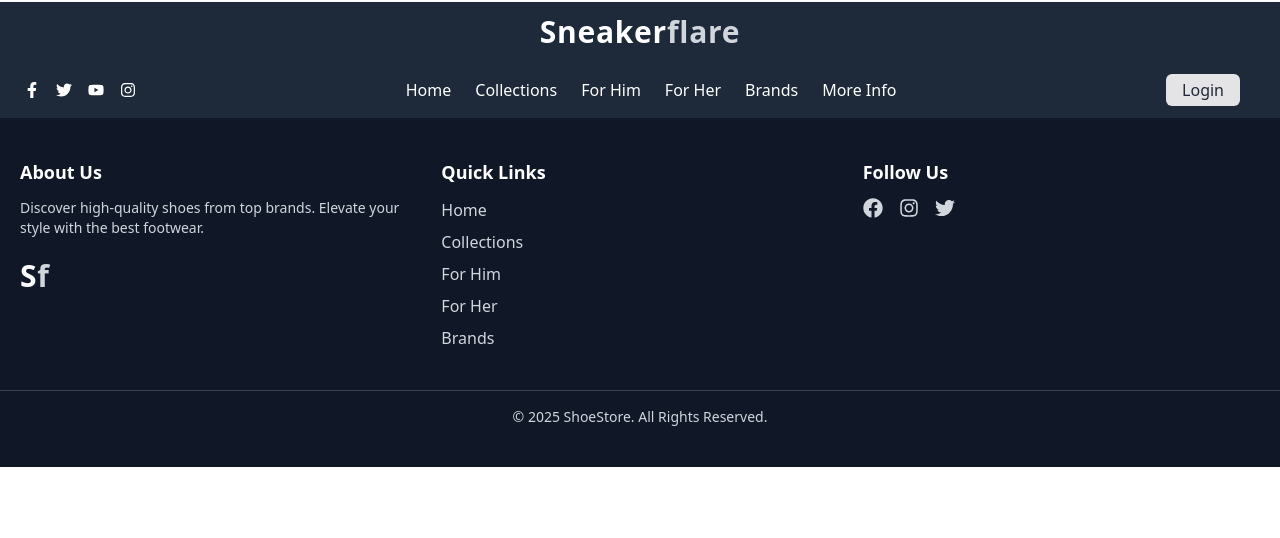
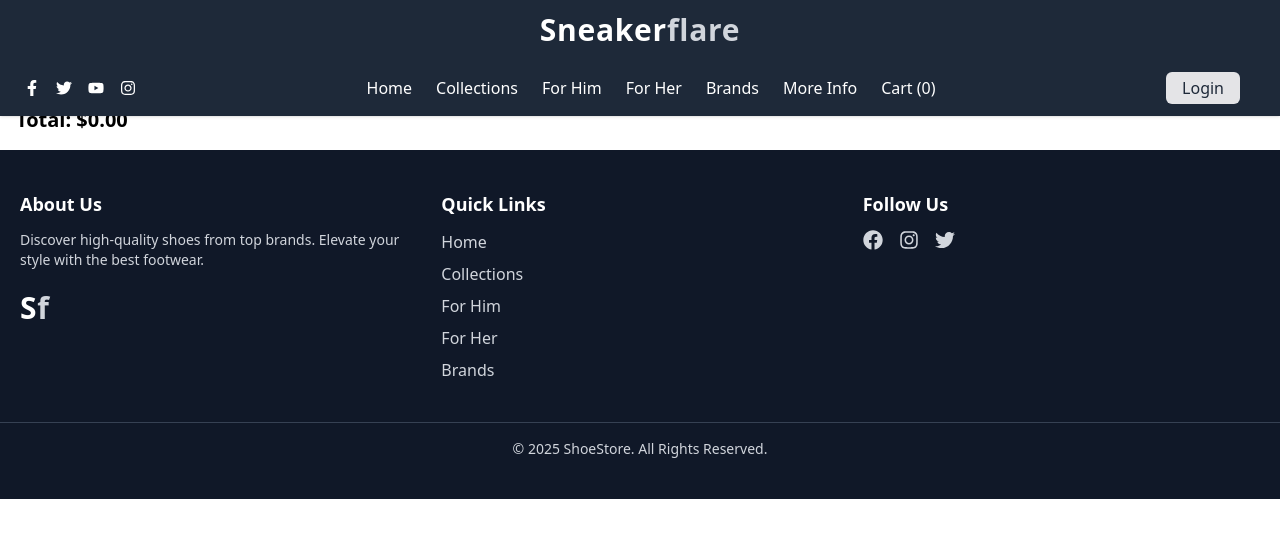
Before and after one commit to Vishalpatil0111/ShoesFlare, a React (Vite) app: page /cart in a window 1280 px wide. Shown: the top 538 px of the page. Built offline with nearby package versions, Linux system fonts and the light colour scheme.

Commit message:
Cart Page

```diff
--- a/src/App.jsx
+++ b/src/App.jsx
@@ -9,7 +9,7 @@ import Womens from './pages/Womens';
 import BrandsP from './pages/BrandsP';
 import ProductDetails from './components/Details-Page/Productdetails'; // Directly using ProductDetails
 import ScrollTop from './components/Scrolltop';
-import Cart from './pages/Cart';
+import CartPage from './pages/CartPage';
 function App() {
   return (
     <div className='pt-[2px] w-full h-screen'>
@@ -23,7 +23,7 @@ function App() {
         <Route path="/brandsproduct" element={<BrandsP />} />
         <Route path="/productdetails" element={<ProductDetails />} />
         <Route path="/productdetails/:id" element={<ProductDetails />} />
-
+        <Route path="/cart" element={<CartPage />} />
       </Routes>
       <Footer />
     </div>
--- /dev/null
+++ b/src/components/CartContext.jsx
@@ -0,0 +1,45 @@
+import { createContext, useState } from "react";
+
+export const CartContext = createContext();
+
+export const CartProvider = ({ children }) => {
+    const [cart, setCart] = useState([]);
+
+    // Add product to cart
+    const addToCart = (product) => {
+        setCart((prevCart) => {
+            const existingItem = prevCart.find((item) => item.id === product.id);
+            if (existingItem) {
+                return prevCart.map((item) =>
+                    item.id === product.id ? { ...item, quantity: item.quantity + 1 } : item
+                );
+            }
+            return [...prevCart, { ...product, quantity: 1 }];
+        });
+    };
+
+    // Remove product from cart
+    const removeFromCart = (id) => {
+        setCart((prevCart) => prevCart.filter((item) => item.id !== id));
+    };
+
+    // Update quantity
+    const updateQuantity = (id, change) => {
+        setCart((prevCart) =>
+            prevCart.map((item) =>
+                item.id === id
+                    ? { ...item, quantity: Math.max(1, item.quantity + change) }
+                    : item
+            )
+        );
+    };
+
+    // Calculate total price
+    const totalPrice = cart.reduce((total, item) => total + item.price * item.quantity, 0);
+
+    return (
+        <CartContext.Provider value={{ cart, addToCart, removeFromCart, updateQuantity, totalPrice }}>
+            {children}
+        </CartContext.Provider>
+    );
+};
--- a/src/components/Mens-page/ProductGridSlider.jsx
+++ b/src/components/Mens-page/ProductGridSlider.jsx
@@ -5,6 +5,9 @@ import { ChevronLeft, ChevronRight } from "lucide-react";
 import "swiper/css";
 import "swiper/css/navigation";
 import { useNavigate } from "react-router-dom";
+import { useContext } from "react";
+import { CartContext } from "../CartContext";
+
 
 const ProductGridSlider = ({ products }) => {
     const navigate = useNavigate();
@@ -21,6 +24,9 @@ const ProductGridSlider = ({ products }) => {
         return acc;
     }, {});
 
+
+
+        const { addToCart } = useContext(CartContext);
         return (
             <div className="w-full p-4 flex flex-col gap-8">
                 {Object.entries(groupedProducts).map(([category, products]) => {
@@ -61,8 +67,7 @@ const ProductGridSlider = ({ products }) => {
 
                                             {/* Overlay on Hover */}
                                             <div
-                                            className={`absolute bottom-0 left-0 w-full h-full  bg-opacity-20 flex justify-center items-center transition-opacity duration-300 ${
-                                                hoveredProduct === product.id ? "opacity-100" : "opacity-0"
+                                                className={`absolute bottom-0 left-0 w-full h-full  bg-opacity-20 flex justify-center items-center transition-opacity duration-300 ${hoveredProduct === product.id ? "opacity-100" : "opacity-0"
                                                     }`}
                                             >
                                                 <button
@@ -86,7 +91,7 @@ const ProductGridSlider = ({ products }) => {
                                             <button className="px-4 py-2 text-black bg-amber-100 rounded-md transition hover:bg-amber-300">
                                                 Buy Now
                                             </button>
-                                        <button onClick={()=>handleCartDetails(product)} className="px-4 py-2 text-black bg-amber-100 rounded-md transition hover:bg-amber-300">
+                                            <button  onClick={() => addToCart(product)} className="px-4 py-2 text-black bg-amber-100 rounded-md transition hover:bg-amber-300">
                                                 Add to Cart
                                             </button>
                                         </div>
@@ -110,4 +115,5 @@ const ProductGridSlider = ({ products }) => {
         );
     };
 
+
 export default ProductGridSlider;
--- a/src/components/Navbar.jsx
+++ b/src/components/Navbar.jsx
@@ -1,12 +1,16 @@
 import { useState } from "react";
 import { Link } from "react-router-dom";
 import { FaFacebookF, FaTwitter, FaYoutube, FaInstagram, FaBars, FaTimes } from "react-icons/fa";
+import { CartContext } from "./CartContext";
+import { useContext } from "react";
 
 const Navbar = () => {
     const [menuOpen, setMenuOpen] = useState(false);
+    const { cart } = useContext(CartContext);
 
     return (
-        <header className="w-full bg-gray-800 shadow-sm">
+      <div className="fixed top-0 left-0 w-full z-100">
+          <header className="w-full bg-gray-800 shadow-sm">
             {/* Top Section - Logo Centered */}
             <div className="flex justify-center py-3">
                 <Link to="/" className="text-3xl font-bold tracking-wide whitespace-nowrap">
@@ -32,6 +36,9 @@ const Navbar = () => {
                     <Link to="/women" className="hover:text-yellow-600">For Her</Link>
                     <Link to="/brandsproduct" className="hover:text-yellow-600">Brands</Link>
                     <Link to="/info" className="hover:text-yellow-600">More Info</Link>
+                    <Link to="/cart" className="relative text-white">
+                        Cart ({cart.length})
+                    </Link>
                 </div>
 
                 {/* Login & Mobile Menu Button */}
@@ -51,9 +58,14 @@ const Navbar = () => {
                 <Link to="/women" className="text-white hover:text-yellow-500 py-2" onClick={() => setMenuOpen(false)}>For Her</Link>
                 <Link to="/brandsproduct" className="text-white hover:text-yellow-500 py-2" onClick={() => setMenuOpen(false)}>Brands</Link>
                 <Link to="/info" className="text-white hover:text-yellow-500 py-2" onClick={() => setMenuOpen(false)}>More Info</Link>
+                <Link to="/cart" className="relative text-white">
+                    Cart ({cart.length})
+                </Link>
+
                 <button className="w-full px-4 py-2 mt-3 rounded-md bg-zinc-200 text-gray-800" onClick={() => setMenuOpen(false)}>Login</button>
             </div>
         </header>
+      </div>
     );
 };
 
--- a/src/main.jsx
+++ b/src/main.jsx
@@ -4,14 +4,17 @@ import './index.css'
 import App from './App.jsx'
 import { BrowserRouter } from 'react-router-dom'
 import { ProductProvider } from '../utlis/ProductContextData.jsx'
+import { CartProvider } from './components/CartContext.jsx'
 
 createRoot(document.getElementById('root')).render(
 
     <BrowserRouter>
         <ProductProvider>
-            <App />
+            <CartProvider>
+                <App />
+           </CartProvider>
         </ProductProvider>
-    </BrowserRouter>
+    </BrowserRouter >
 
 
 )
--- /dev/null
+++ b/src/pages/CartPage.jsx
@@ -0,0 +1,55 @@
+import React, { useContext } from "react";
+import { CartContext } from "../components/CartContext";
+
+const CartPage = () => {
+    const { cart, removeFromCart, updateQuantity, totalPrice } = useContext(CartContext);
+
+    return (
+        <div className="p-4">
+            <h1 className="text-2xl font-bold mb-4">Shopping Cart</h1>
+
+            {cart.length === 0 ? (
+                <p>Your cart is empty.</p>
+            ) : (
+                <div className="grid gap-4">
+                    {cart.map((item) => (
+                        <div key={item.id} className="bg-white p-4 rounded-lg shadow flex items-center justify-between">
+                            <div className="flex items-center gap-4">
+                                <img src={item.productimage} alt={item.title} className="w-16 h-16 object-contain" />
+                                <div>
+                                    <h2 className="font-semibold">{item.title}</h2>
+                                    <p className="text-gray-600">${item.price.toFixed(2)}</p>
+                                </div>
+                            </div>
+                            <div className="flex items-center gap-2">
+                                <button
+                                    className="px-2 py-1 bg-gray-200 rounded"
+                                    onClick={() => updateQuantity(item.id, -1)}
+                                >
+                                    -
+                                </button>
+                                <span>{item.quantity}</span>
+                                <button
+                                    className="px-2 py-1 bg-gray-200 rounded"
+                                    onClick={() => updateQuantity(item.id, 1)}
+                                >
+                                    +
+                                </button>
+                                <button
+                                    className="ml-4 text-red-500"
+                                    onClick={() => removeFromCart(item.id)}
+                                >
+                                    Remove
+                                </button>
+                            </div>
+                        </div>
+                    ))}
+                </div>
+            )}
+
+            <div className="mt-4 text-xl font-semibold">Total: ${totalPrice.toFixed(2)}</div>
+        </div>
+    );
+};
+
+export default CartPage;
```
Also changed, not shown: src/pages/Cart.jsx (deleted). Lines whose indentation alone changed are shown as unchanged.
